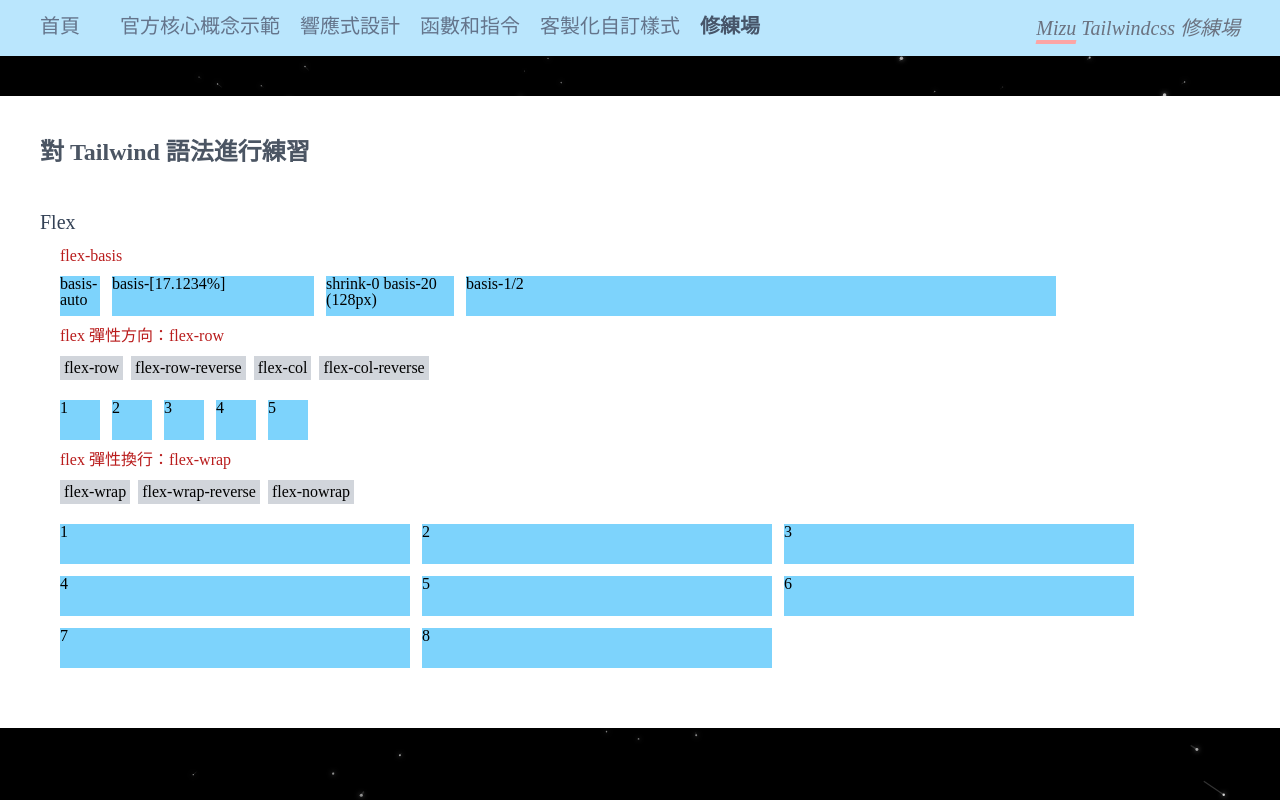
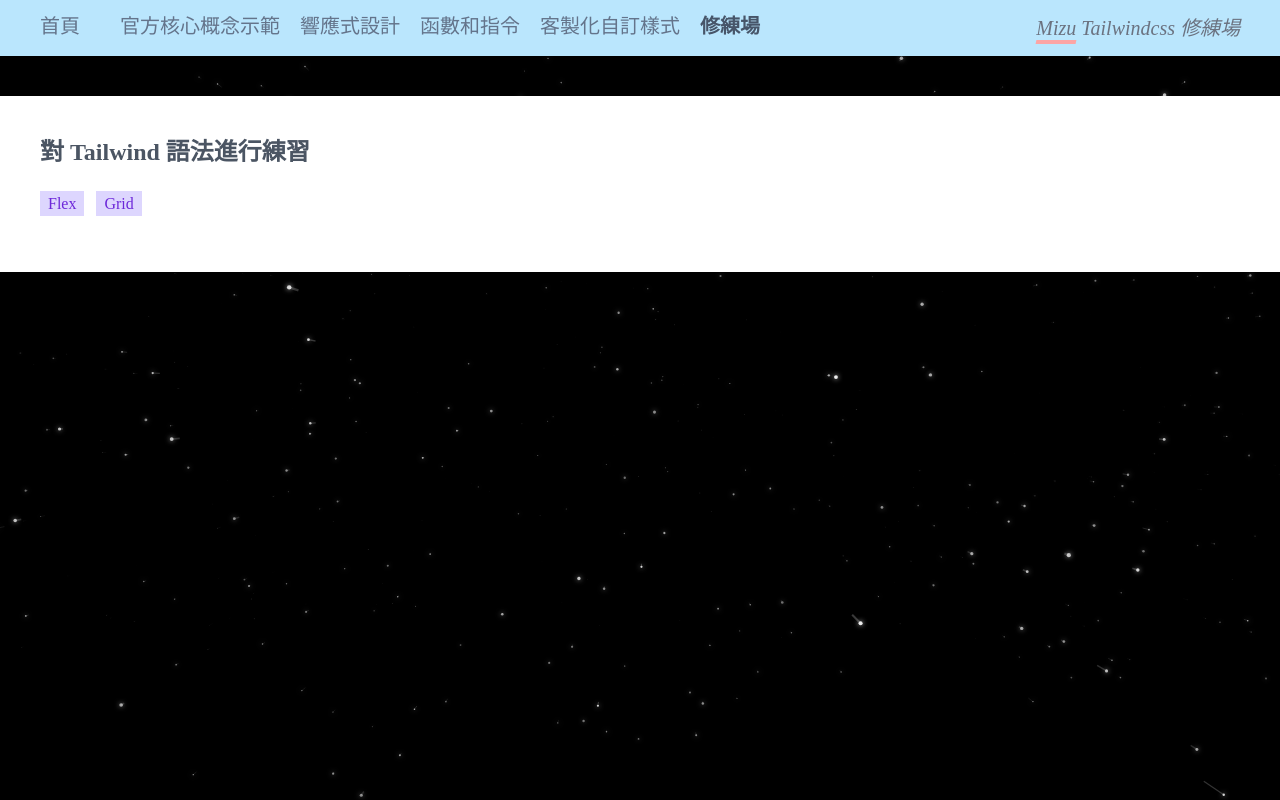
Before and after one commit to MizuYang/tailwind-playground, a Nuxt app: page /playground in a window 1280 px wide. Built offline with nearby package versions, Linux system fonts and the light colour scheme.

Commit message:
新增 playground: 嵌套路由

```diff
--- a/components/menu.vue
+++ b/components/menu.vue
@@ -62,7 +62,7 @@ const menuList = ref([
   </nav>
 </template>
 
-<style lang="scss" scope>
+<style lang="scss" scoped>
 .active {
   color: #475569;
   font-weight: 700;
--- a/pages/playground.vue
+++ b/pages/playground.vue
@@ -1,12 +1,41 @@
-<script setup></script>
+<script setup>
+const playgroundPagesName = ref([
+  {
+    path: "flex",
+    linkName: "Flex",
+  },
+  {
+    path: "grid",
+    linkName: "Grid",
+  },
+]);
+</script>
 
 <template>
   <div>
-    <PageTitle
-      title="對 Tailwind 語法進行練習"
-    />
-    <PlaygroundFlexboxGrid />
+    <PageTitle title="對 Tailwind 語法進行練習" class="!mb-7" />
+
+    <nav class="mb-5">
+      <ul class="flex flex-wrap">
+        <template v-for="link in playgroundPagesName" :key="link">
+          <li class="me-3">
+            <nuxt-link
+              :to="`/playground/${link.path}`"
+              class="bg-violet-200 px-2 py-1 text-violet-700 transition-all hover:bg-violet-300 active:bg-violet-400/80"
+              active-class="bg-violet-500 text-white hover:bg-violet-500/90 active:bg-violet-500/80"
+            >
+              {{ link.linkName }}
+            </nuxt-link>
+          </li>
+        </template>
+      </ul>
+    </nav>
+
+    <NuxtPage />
   </div>
 </template>
 
-<style lang="scss" scoped></style>
+<style lang="scss" scoped>
+.active {
+}
+</style>
--- a/components/playground/flexboxGrid.vue
+++ b/pages/playground/flex.vue
@@ -7,13 +7,8 @@ const flexBtn = ref([
 ]);
 const flexDirectionClassName = ref(flexBtn.value[0]);
 
-const flexWrapBtn = ref([
-  "flex-wrap",
-  "flex-wrap-reverse",
-  "flex-nowrap",
-]);
+const flexWrapBtn = ref(["flex-wrap", "flex-wrap-reverse", "flex-nowrap"]);
 const flexWraoClassName = ref(flexWrapBtn.value[0]);
-
 </script>
 
 <template>
@@ -33,7 +28,9 @@ const flexWraoClassName = ref(flexWrapBtn.value[0]);
 
         <!-- 彈性方向 -->
         <div class="mb-3">
-          <h3 class="mb-3 text-red-700">flex 彈性方向：{{ flexDirectionClassName }}</h3>
+          <h3 class="mb-3 text-red-700">
+            flex 彈性方向：{{ flexDirectionClassName }}
+          </h3>
 
           <template v-for="btnDirectionName in flexBtn" :key="btnDirectionName">
             <button
@@ -54,9 +51,14 @@ const flexWraoClassName = ref(flexWrapBtn.value[0]);
 
         <!-- 彈性換行 -->
         <div class="mb-3">
-          <h3 class="mb-3 text-red-700">flex 彈性換行：{{ flexWraoClassName }}</h3>
+          <h3 class="mb-3 text-red-700">
+            flex 彈性換行：{{ flexWraoClassName }}
+          </h3>
 
-          <template v-for="btnDirectionName in flexWrapBtn" :key="btnDirectionName">
+          <template
+            v-for="btnDirectionName in flexWrapBtn"
+            :key="btnDirectionName"
+          >
             <button
               type="button"
               class="mb-5 me-2 inline-block bg-gray-300 p-1"
@@ -74,22 +76,6 @@ const flexWraoClassName = ref(flexWrapBtn.value[0]);
         </div>
       </template>
     </SectionContent>
-
-    <!-- <SectionContent title="Grid">
-      <template #content>
-        <h3 class="text-red-700 mb-3">
-          *:w-30 grid grid-cols-3 gap-6 *:h-10 *:bg-sky-300
-        </h3>
-        <ul class="*:w-30 grid grid-cols-3 gap-6 *:h-10 *:bg-sky-300">
-          <li></li>
-          <li></li>
-          <li></li>
-          <li></li>
-          <li></li>
-          <li></li>
-        </ul>
-      </template>
-    </SectionContent> -->
   </div>
 </template>
 
--- /dev/null
+++ b/pages/playground/index.vue
@@ -0,0 +1,7 @@
+<script setup></script>
+
+<template>
+  <div></div>
+</template>
+
+<style lang="scss" scoped></style>
```
